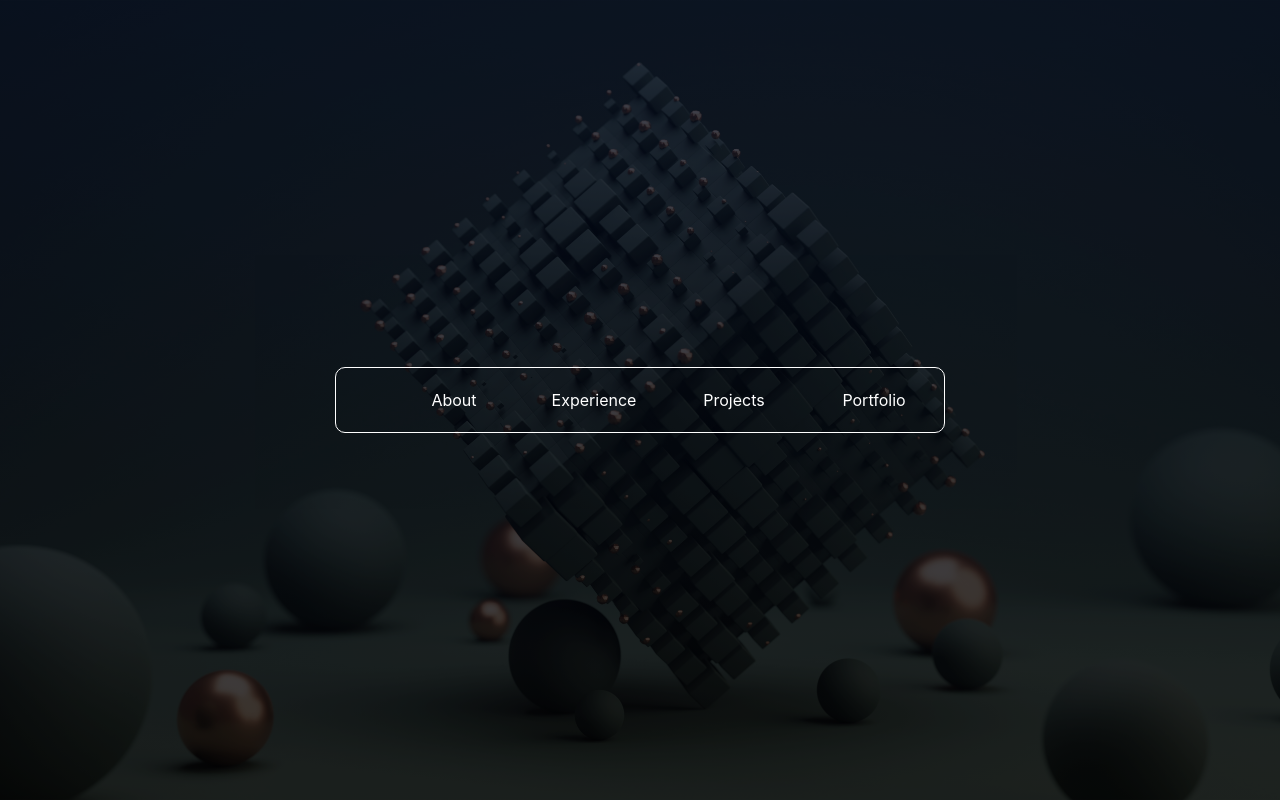
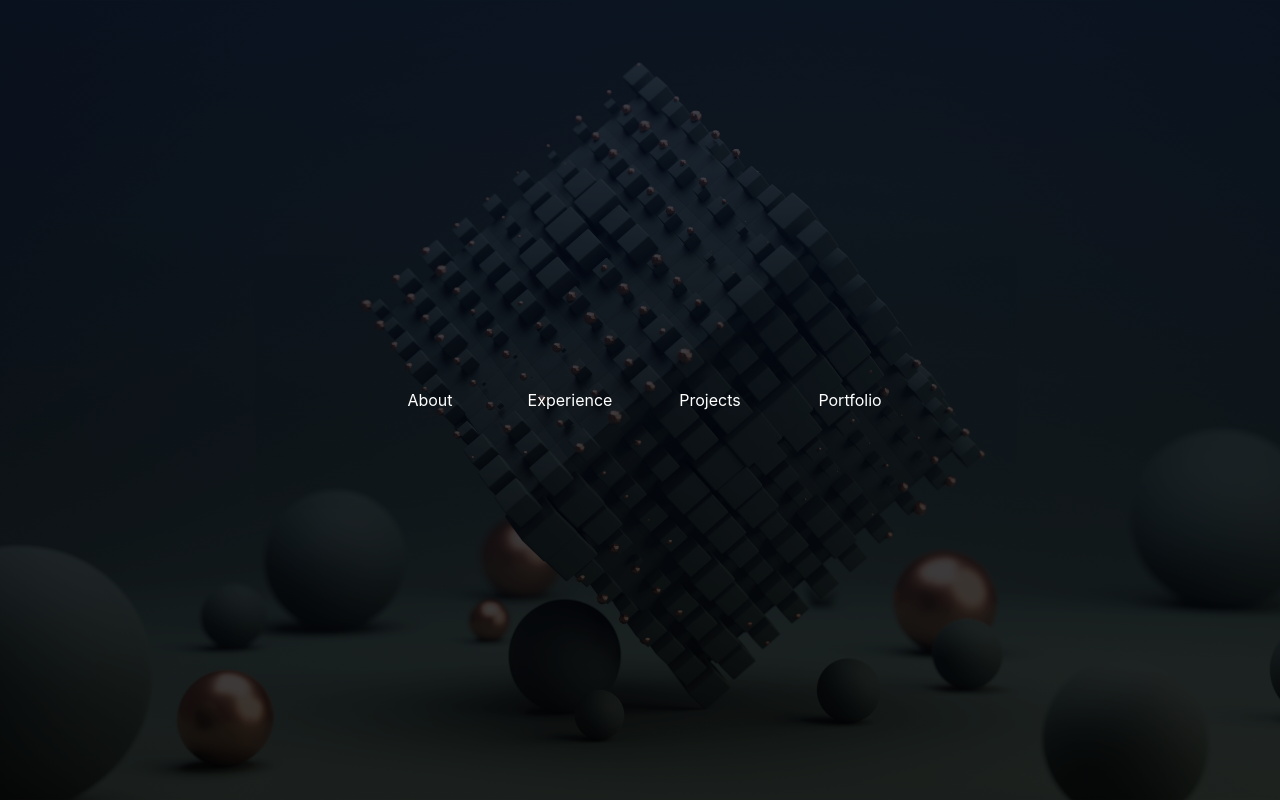
Before and after one commit to dfoshidero/dfo-website, a React (Create React App) app: page / in a window 1280 px wide. Built offline with nearby package versions, Linux system fonts and the light colour scheme; the HTML template or start-up script is replaced by a standard one.

Commit message:
Nav bar styling complete

```diff
--- a/src/components/navbar/Navbar.jsx
+++ b/src/components/navbar/Navbar.jsx
@@ -14,7 +14,7 @@ const TransparentAppBar = styled(AppBar)({
 export default function TransparentNavbar() {
   return (
     <TransparentAppBar position="static" className="navbar">
-      <Toolbar className="toolbar">
+      <Toolbar disableGutters className="toolbar">
         <a className="navitem" href="about">
           About
         </a>
--- a/src/components/navbar/Navbar.scss
+++ b/src/components/navbar/Navbar.scss
@@ -3,28 +3,41 @@
     display: inline-block;
     text-decoration: none;
     color: #ffffff;
-    transition: background-color 0.3s, color 0.3s;
     text-align: center;
     height: 100%;
     width: 100px;
+    position: relative;
 }
 
-.navitem:hover {
-    background-color: rgba(255, 255, 255, 0.05);
+.navitem::before {
+    content: '';
+    position: absolute;
+    bottom: 0;
+    left: 0;
+    width: 100%;
+    height: 0;
+    border-bottom: 2px solid transparent;
+    transition: height 0.3s, border-color 0.3s; //transition to highlight hovered page with underline. --> .navitem:hover::before
+    pointer-events: none;
 }
 
-.navitem:active {
-    background-color: #ff4136; /* Change background color when clicked */
-    color: #fff; /* Change text color when clicked */
+.navitem:hover::before {
+    height: 100%;
+    border-color: #ffffff;
 }
 
-
 .navbar {
-    border: 1px solid #ffffff;
+    border: 1px solid transparent;
     border-radius: 10px;
     display: flex;
-    justify-content: center;
+    justify-content: space-evenly;
+    transition: border-color 0.3s; //transition to show border.
 }
+
+.navbar:hover {
+    border-color: #ffffff;
+}
+
 
 .toolbar {
     width: inherit;
```
